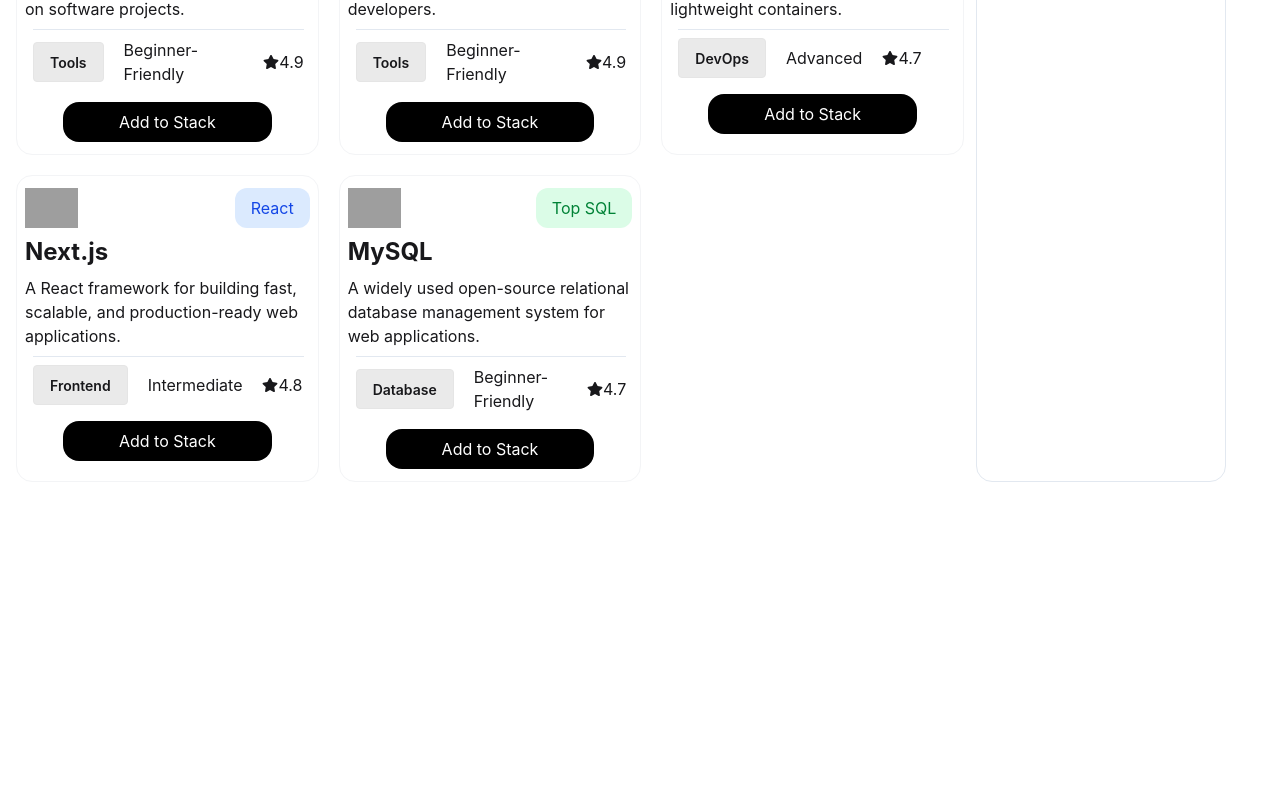
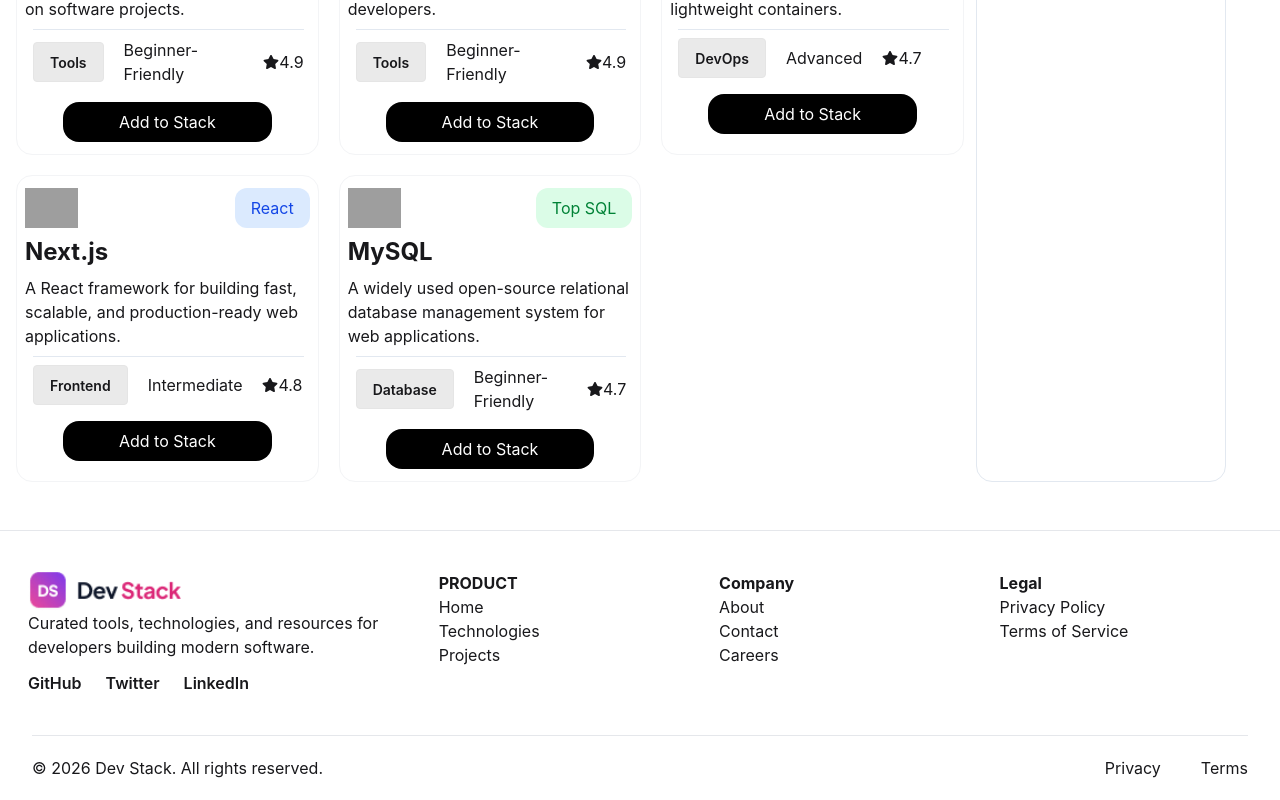
Before and after one commit to rezasdsju/devstack, a React (Vite) app: page / in a window 1280 px wide. Shown: the part 1988-2788 px from the top of the page. Before the commit the page ends 2470 px from the top, so only its background shows below. Built offline with nearby package versions, Linux system fonts and the light colour scheme; grey boxes are pictures that could not be loaded.

Commit message:
feat: add footer section

```diff
--- a/src/App.tsx
+++ b/src/App.tsx
@@ -4,6 +4,7 @@ import Nav from "./components/Nav"
 // import Technologies from "./components/technologies/Technologies"
 import type {  TechnologiesType } from "./types/technologiesTypes"
 import Technologies from "./components/technologies/Technologies"
+import Footer from "./components/Footer"
 
 const technologiesFetch = async (): Promise<TechnologiesType[]> => {
   const res = await fetch("/data.json")
@@ -21,6 +22,7 @@ function App() {
       <Suspense fallback={<p>Loading.....</p>}>
         <Technologies technologiesPromise={technologiesPromise}></Technologies>
       </Suspense>
+      <Footer></Footer>
     </>
   )
 }
--- /dev/null
+++ b/src/components/Footer.tsx
@@ -0,0 +1,56 @@
+import FooterLogo from '../assets/logo-text.png'
+
+export default function Footer() {
+    return (
+        <footer>
+
+            <div className="grid grid-cols-1 sm:grid-cols-12 mt-8 sm:mt-12 border-t border-gray-200 py-5 sm:py-10">
+                <div className="sm:col-span-4 mx-3 sm:mx-7">
+                    <img src={FooterLogo} alt="" className='h-10' />
+                    <p>Curated tools, technologies, and resources for developers building modern software.</p>
+                    <div className='flex gap-6 font-semibold mt-3'>
+                        <h3>GitHub</h3>
+                        <h3>Twitter</h3>
+                        <h3>LinkedIn</h3>
+                    </div>
+                </div>
+                <div className="sm:col-span-8 grid grid-cols-3 pt-6 sm:pt-0 ml-3 ">
+                    <div>
+                        <h2 className='font-bold'>PRODUCT</h2>
+                        <ul>
+                            <li>Home</li>
+                            <li>Technologies</li>
+                            <li>Projects</li>
+                        </ul>
+                    </div>
+                    <div >
+                        <h2 className='font-bold'>Company</h2>
+                        <ul>
+                            <li>About</li>
+                            <li>Contact</li>
+                            <li>Careers</li>
+                        </ul>
+                    </div>
+                    <div>
+                        <h2 className='font-bold'>Legal</h2>
+                        <ul>
+                            <li>Privacy Policy</li>
+                            <li>Terms of Service</li>
+                        </ul>
+                    </div>
+                </div>
+            </div>
+            <div className='border-t border-gray-200 w-[95%] mx-auto '>
+                <div className='sm:flex justify-between my-5'>
+                    <div>
+                        <h3>© 2026 Dev Stack. All rights reserved.</h3>
+                    </div>
+                    <div className='flex gap-10 justify-center'>
+                        <p>Privacy</p>
+                        <p>Terms</p>
+                    </div>
+                </div>
+            </div>
+        </footer>
+    )
+}
```
